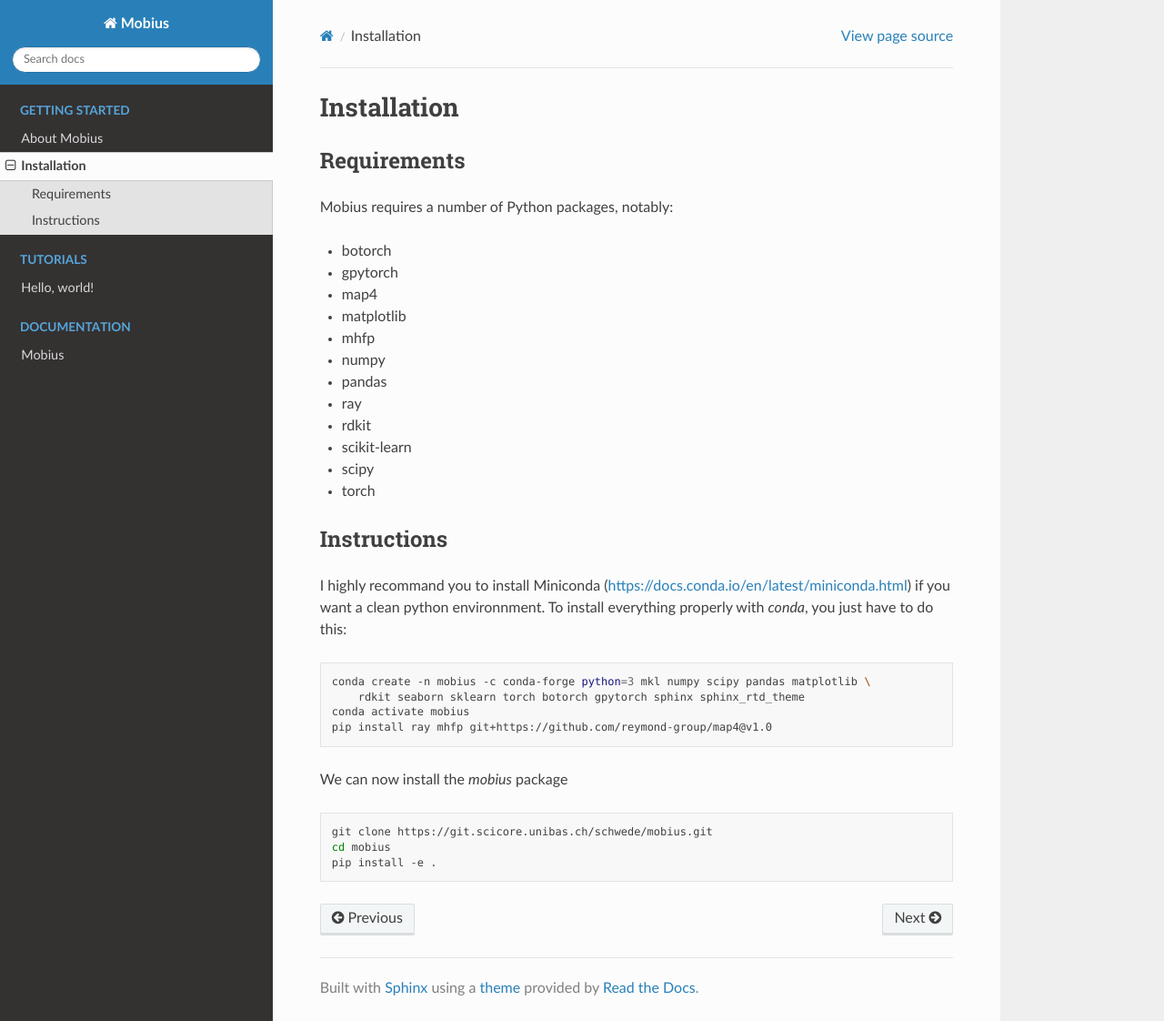
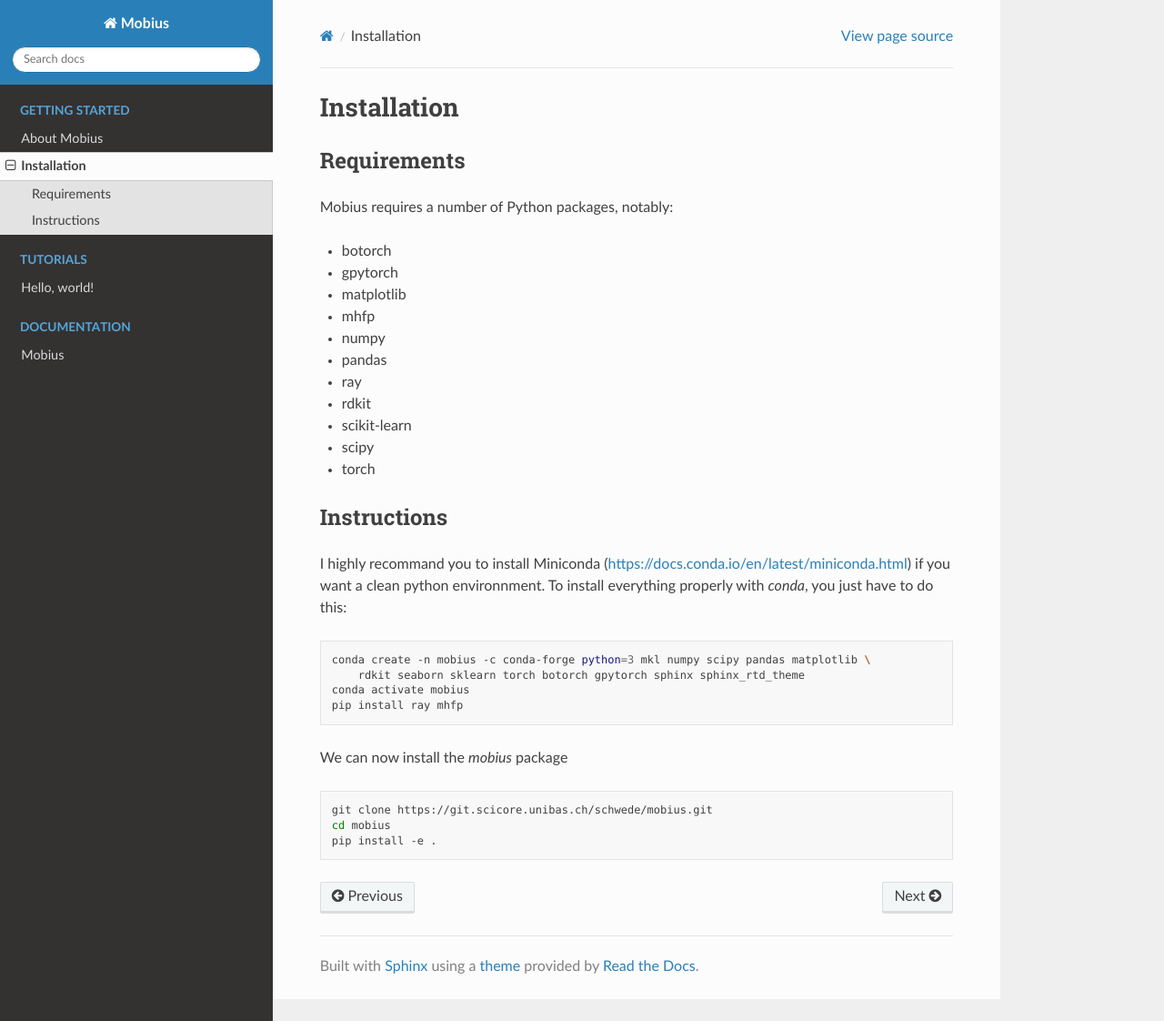
Before and after one commit to jeeberhardt/mobius, a Sphinx documentation site: the page built from docs/source/installation.rst, in a window 1280 px wide and 1122 px high. Shown: the whole window at 91% size. Built offline with Sphinx 7.4.7 and the Read the Docs theme 2.0.0, drawn with Linux system fonts in a browser that asks for light colours.

Commit message:
Fixed documentation

```diff
--- a/docs/source/installation.rst
+++ b/docs/source/installation.rst
@@ -10,7 +10,6 @@
 
 * botorch
 * gpytorch
-* map4
 * matplotlib
 * mhfp
 * numpy
@@ -32,7 +31,7 @@
     conda create -n mobius -c conda-forge python=3 mkl numpy scipy pandas matplotlib \
         rdkit seaborn sklearn torch botorch gpytorch sphinx sphinx_rtd_theme
     conda activate mobius
-    pip install ray mhfp git+https://github.com/reymond-group/map4@v1.0
+    pip install ray mhfp
 
 We can now install the `mobius` package
 
```
Also changed, not shown: README.md (+0 -1 lines).
